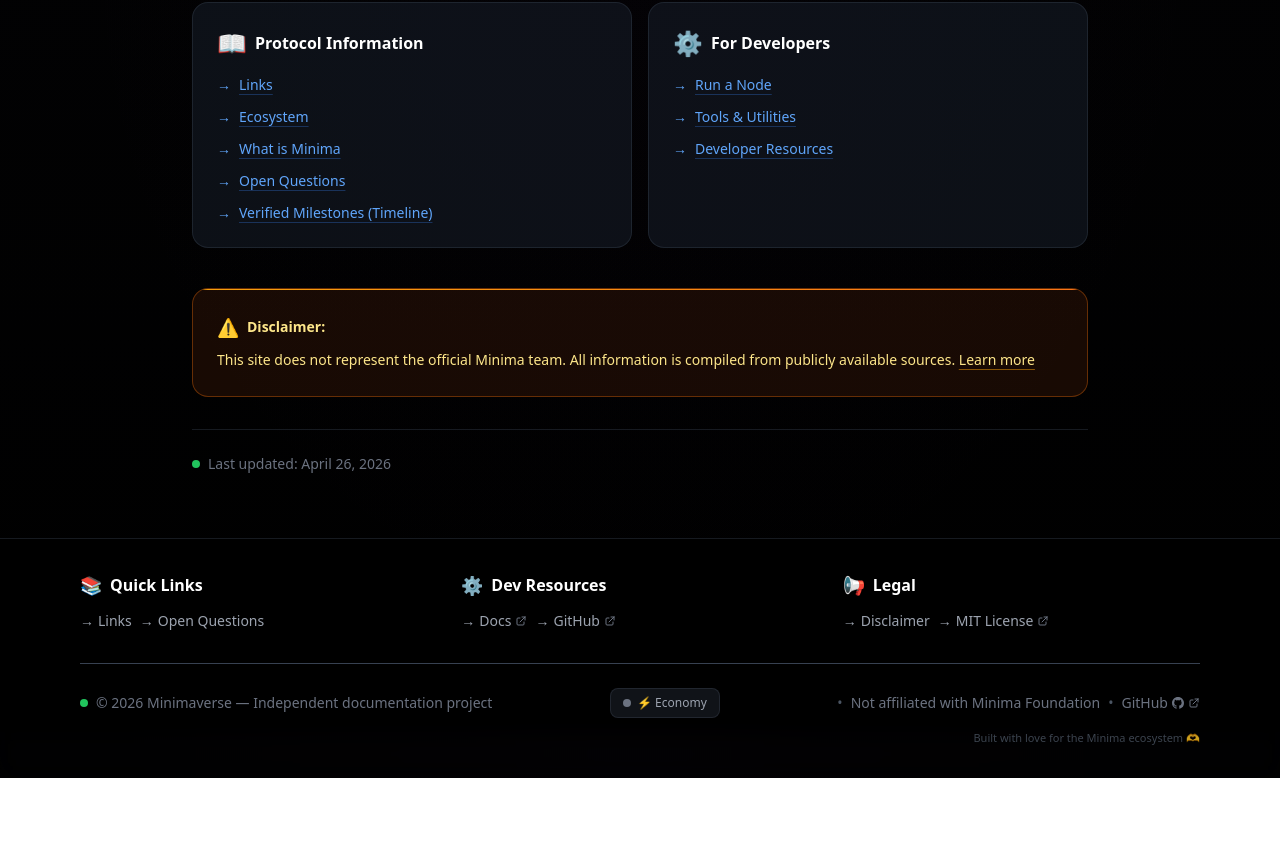
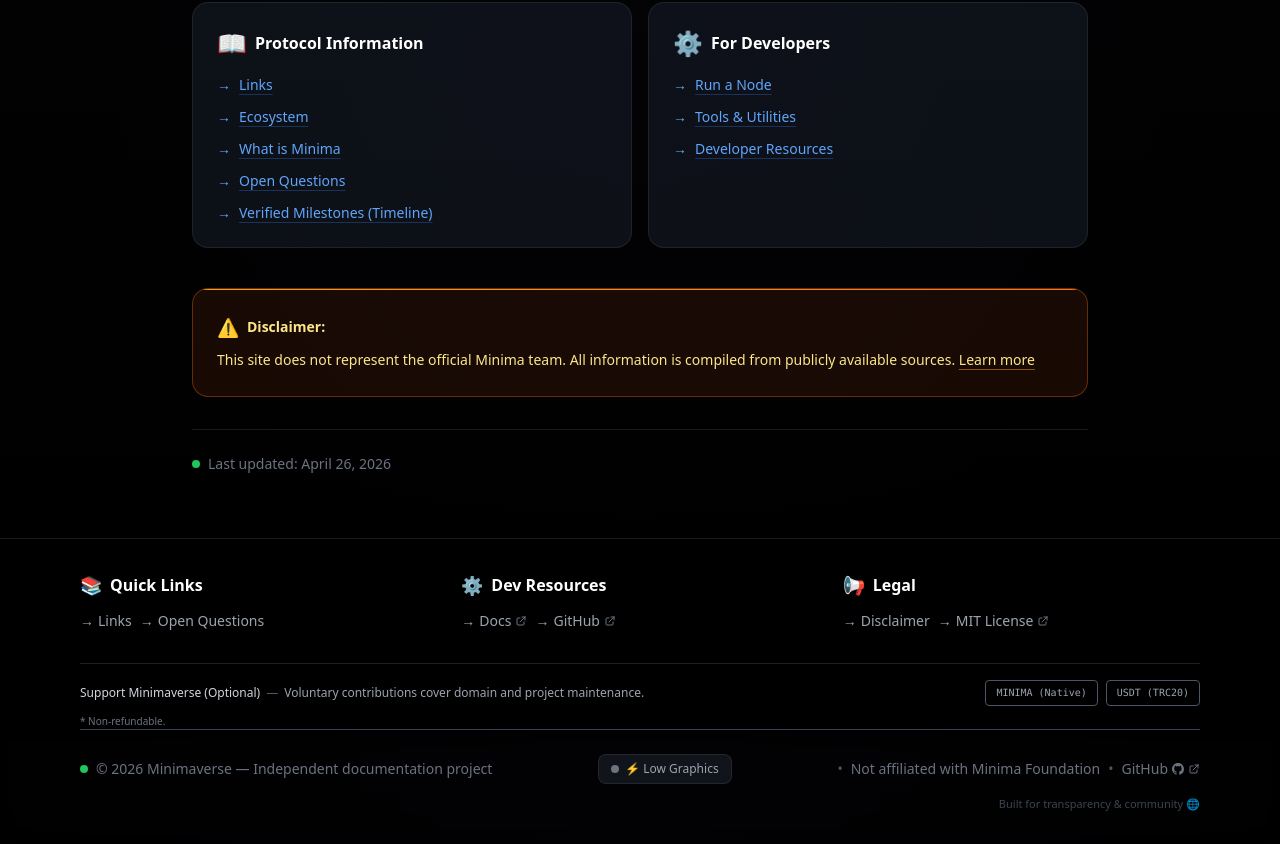
Before and after one commit to KuA1bo/minimaverse-site, a Next.js app: page / in a window 1280 px wide. Shown: the part 1668-2512 px from the top of the page. Before the commit the page ends 2446 px from the top, so only its background shows below. Built offline with nearby package versions, Linux system fonts and the light colour scheme.

Commit message:
feat: add compact footer support block, update toggle label & signature

```diff
--- a/src/app/layout.tsx
+++ b/src/app/layout.tsx
@@ -1,6 +1,6 @@
 // src/app/layout.tsx
 // Root layout for Minimaverse - Next.js App Router
-// Updated: Added canonical URL for SEO consistency
+// Updated: Added SupportBlock, refined footer signature & labels
 
 import './globals.css';
 import Link from 'next/link';
@@ -11,6 +11,7 @@ import { SpeedInsights } from "@vercel/speed-insights/next";
 import HtmlClassSync from '../components/HtmlClassSync';
 import EconomyModeToggle from '../components/EconomyModeToggle';
 import CinematicParticles from '../components/CinematicParticles';
+import SupportBlock from '@/components/SupportBlock';
 
 // ExternalLink component for all external links with arrow icon
 const ExternalLink = ({
@@ -220,6 +221,9 @@ export default function RootLayout({
               </div>
             </div>
 
+            {/* Support Block - Donation section */}
+            <SupportBlock />
+
             {/* Divider */}
             <div className="relative h-px bg-gray-700 mb-4 sm:mb-6" />
 
@@ -247,7 +251,7 @@ export default function RootLayout({
 
             {/* Signature Line */}
             <p className="text-gray-600 text-[11px] mt-3 text-center sm:text-right opacity-80 hover:opacity-100 transition-opacity duration-300">
-              Built with love for the Minima ecosystem 🫶
+              Built for transparency &amp; community 🌐
             </p>
           </div>
         </footer>
--- a/src/components/EconomyModeToggle.tsx
+++ b/src/components/EconomyModeToggle.tsx
@@ -3,7 +3,7 @@
 import { useState, useEffect } from 'react';
 
 /**
- * Toggle button for "Economy Mode" - reduces animations/blurs for better performance
+ * Toggle button for "Low Graphics Mode" - reduces animations/blurs for better performance
  * Saves preference to localStorage and syncs with html.reduced-motion class
  */
 export default function EconomyModeToggle() {
@@ -46,11 +46,11 @@ export default function EconomyModeToggle() {
           : 'bg-gray-700/30 text-gray-400 hover:bg-gray-700/50 border-gray-600/30'
       }`}
       aria-pressed={enabled}
-      aria-label={enabled ? 'Disable economy mode' : 'Enable economy mode'}
-      title={enabled ? 'Economy mode: ON (animations reduced)' : 'Economy mode: OFF (full visuals)'}
+      aria-label={enabled ? 'Disable low graphics mode' : 'Enable low graphics mode'}
+      title={enabled ? 'Low graphics mode: ON (animations reduced)' : 'Low graphics mode: OFF (full visuals)'}
     >
       <span className={`w-2 h-2 rounded-full transition-colors ${enabled ? 'bg-green-400 animate-pulse' : 'bg-gray-500'}`} />
-      <span>⚡ Economy</span>
+      <span>⚡ Low Graphics</span>
     </button>
   );
 }
--- /dev/null
+++ b/src/components/SupportBlock.tsx
@@ -0,0 +1,59 @@
+// Compact support block for footer. Client Component for clipboard interactivity.
+"use client";
+
+import { useState } from "react";
+
+interface Wallet {
+  label: string;
+  address: string;
+}
+
+export default function SupportBlock() {
+  const [copiedLabel, setCopiedLabel] = useState<string | null>(null);
+
+  const wallets: Wallet[] = [
+    { label: 'MINIMA (Native)', address: 'MxG081NYSWDGZMKSYCYBKW9TJRS3PCMFDV5NWKFKEQKQNPWBTYFYJ9CTVFU0BAR' },
+    { label: 'USDT (TRC20)', address: 'TF5NBncPz9d8BoRqK8EfAHhTzsapLDujv4' },
+  ];
+
+  // Safe copy with visual feedback
+  const handleCopy = async (wallet: Wallet) => {
+    try {
+      await navigator.clipboard.writeText(wallet.address);
+      setCopiedLabel(wallet.label);
+      setTimeout(() => setCopiedLabel(null), 2000);
+    } catch (err) {
+      console.error("Clipboard copy failed:", err);
+    }
+  };
+
+  return (
+    <div className="mt-6 pt-4 border-t border-gray-700/50">
+      <div className="flex flex-col sm:flex-row sm:items-center sm:justify-between gap-3 text-xs text-gray-400">
+        <p className="flex-1 min-w-0">
+          <span className="text-gray-300 font-medium">Support Minimaverse (Optional)</span>
+          <span className="mx-1.5 text-gray-600 select-none">—</span>
+          {/* Updated: accurately reflects domain costs & future maintenance */}
+          <span>Voluntary contributions cover domain and project maintenance.</span>
+        </p>
+
+        <div className="flex flex-wrap items-center gap-2">
+          {wallets.map((wallet) => (
+            <button
+              key={wallet.label}
+              type="button"
+              className="px-2.5 py-1 rounded border border-gray-600 hover:border-purple-400 hover:text-purple-300 transition-all duration-200 text-[10px] font-mono bg-transparent min-w-[90px] text-center"
+              onClick={() => handleCopy(wallet)}
+              aria-label={`Copy ${wallet.label} address`}
+            >
+              {copiedLabel === wallet.label ? "Copied ✓" : wallet.label}
+            </button>
+          ))}
+        </div>
+      </div>
+      <p className="mt-2 text-[10px] text-gray-500">
+        * Non-refundable.
+      </p>
+    </div>
+  );
+}
```
